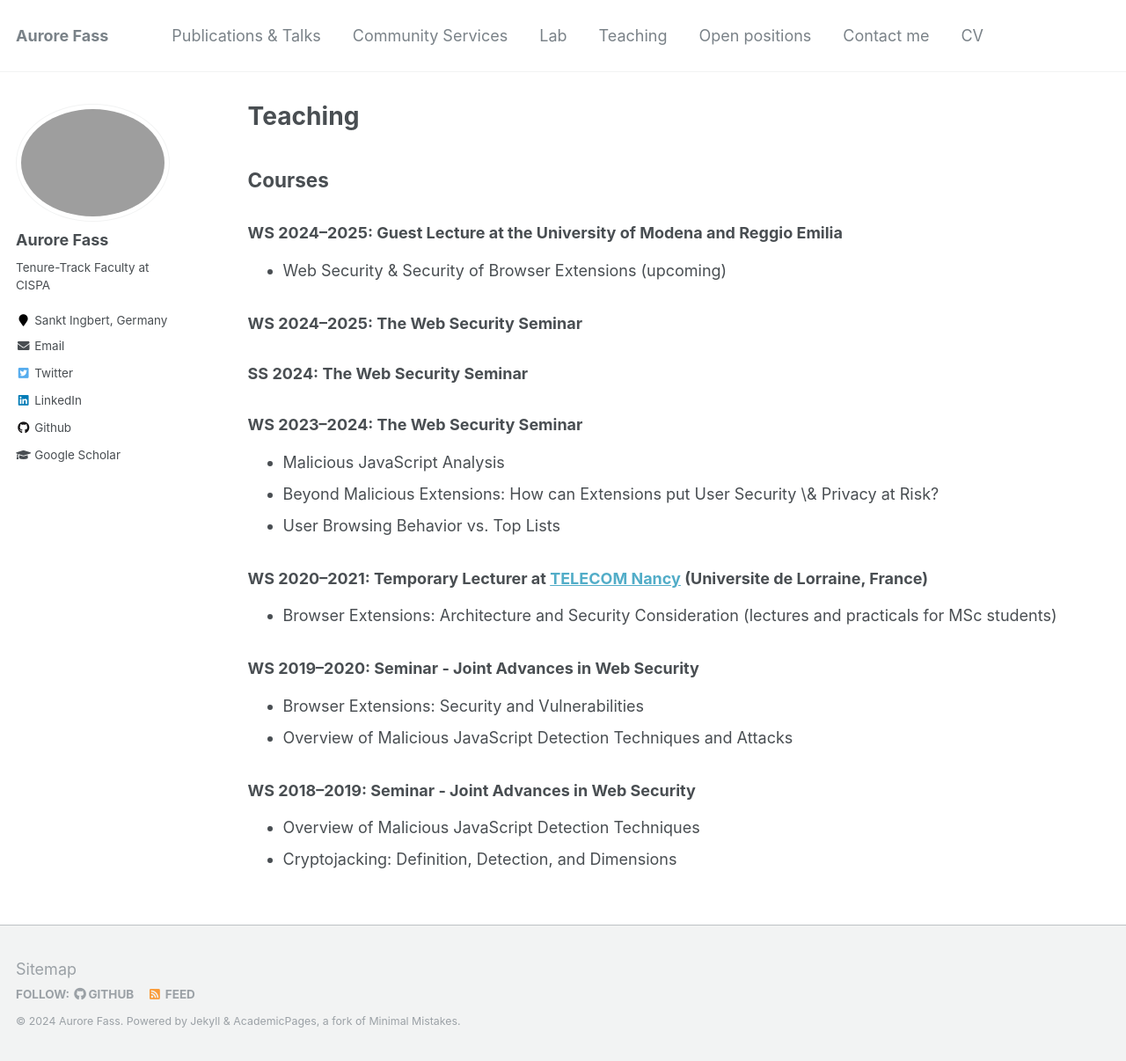
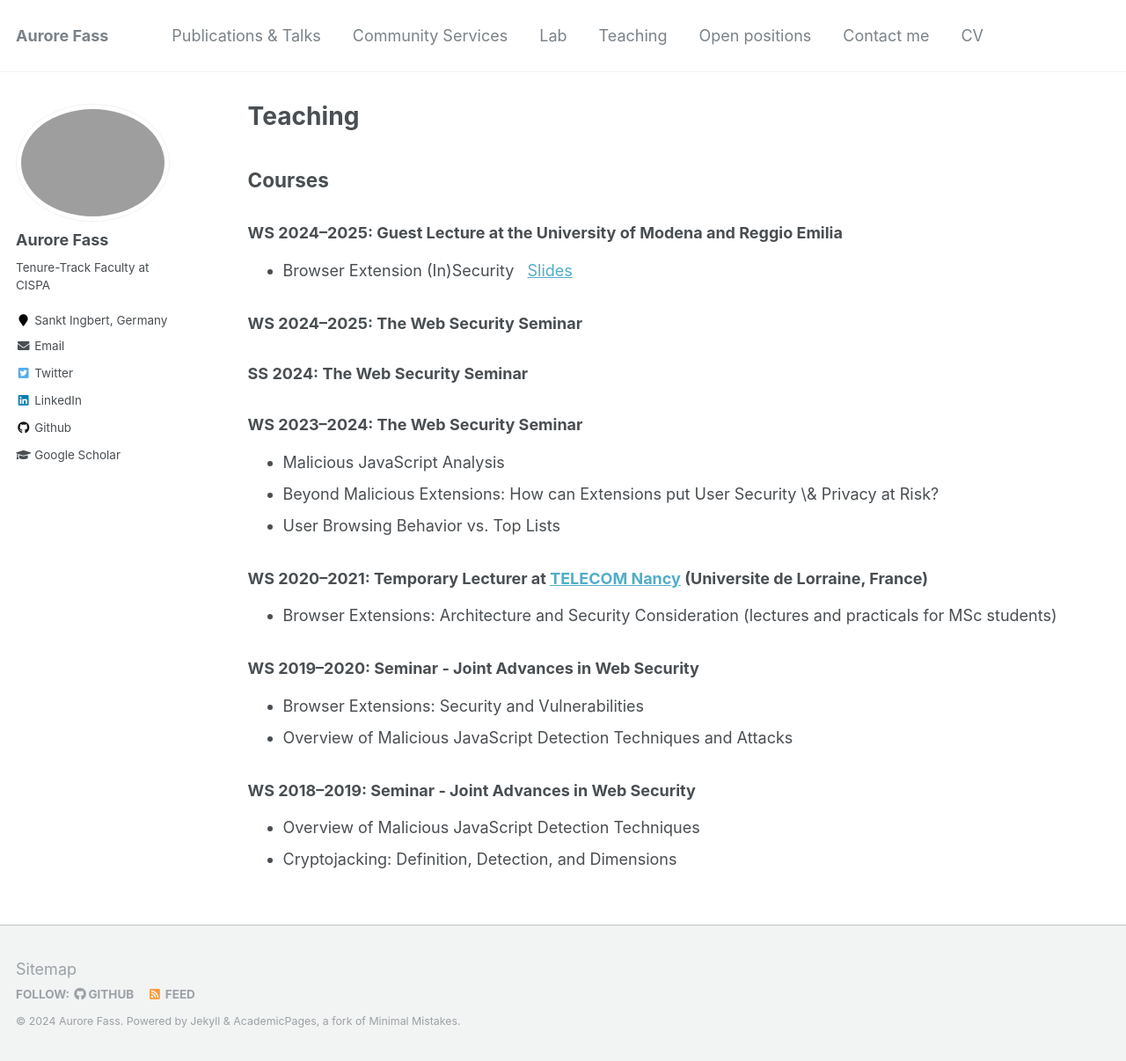
Before and after one commit to Aurore54F/aurore54f.github.io, a Jekyll site: the page built from _pages/teaching.md, in a window 1280 px wide and 1206 px high. Shown: the whole window at 88% size. Built offline with Jekyll 4.4.1, drawn with Linux system fonts in a browser that asks for light colours.

Commit message:
Added Modena slides

```diff
--- a/_pages/teaching.md
+++ b/_pages/teaching.md
@@ -10,7 +10,7 @@ author_profile: true
 ## Courses
 
 ### WS 2024--2025: Guest Lecture at the University of Modena and Reggio Emilia
-* Web Security & Security of Browser Extensions (upcoming)
+* Browser Extension (In)Security &nbsp; [Slides](https://aurore54f.github.io/papers/fass2024browserextensions-modena.talk.pdf)
 
 ### WS 2024--2025: The Web Security Seminar
 
```
Also changed, not shown: 1 other file.
